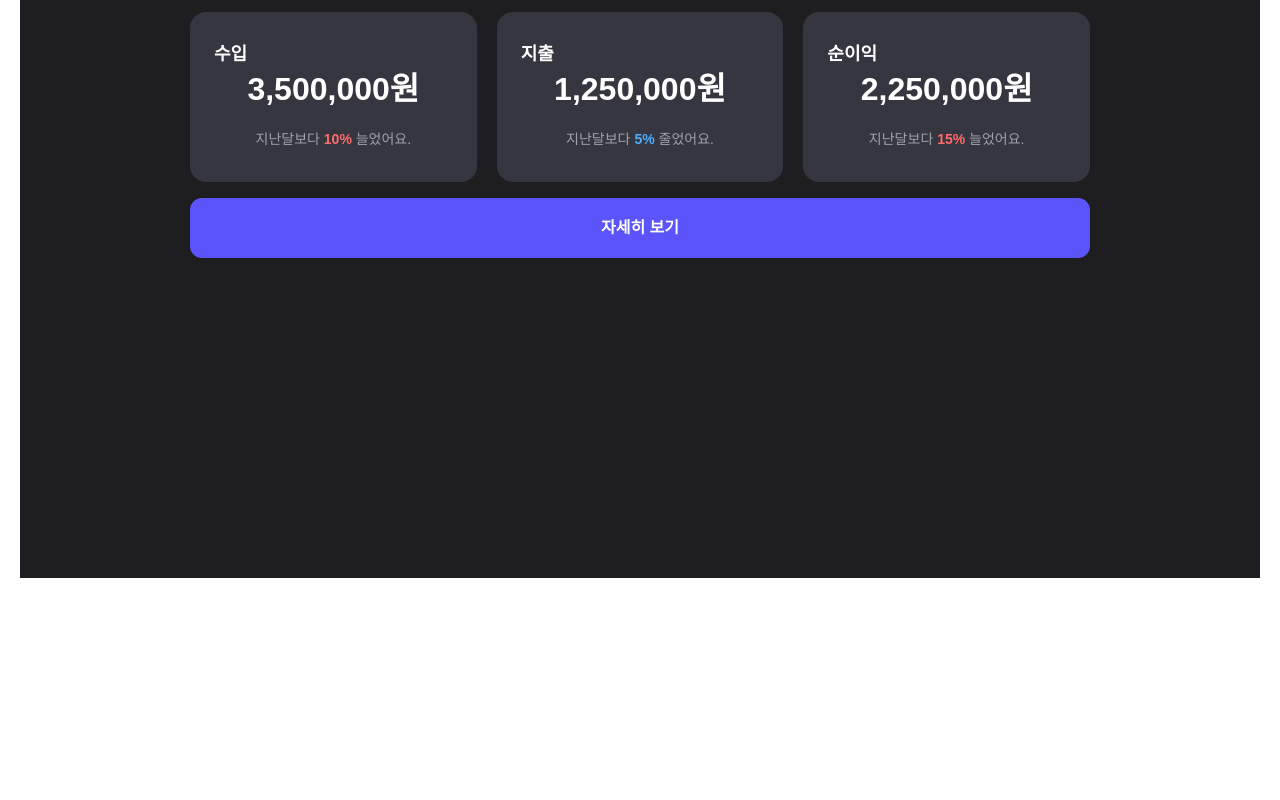
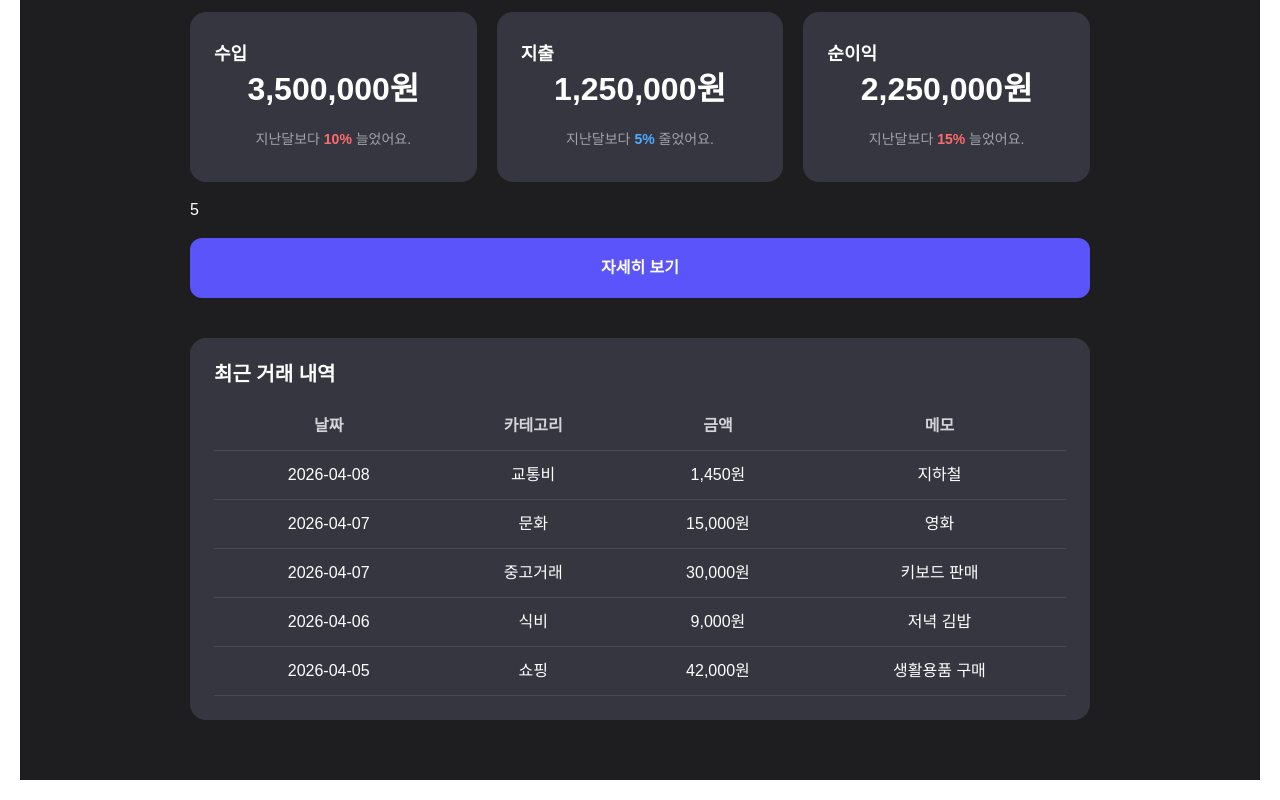
Before and after one commit to KB7-budget-manager-skeleton/budget-manager, a Vue app: page / in a window 1280 px wide. Shown: the part 302-1102 px from the top of the page. Before the commit the page ends 900 px from the top, so only its background shows below. Built offline with nearby package versions, Linux system fonts and the light colour scheme; data requests are answered from the project's data file.

Commit message:
feat: 명세[3-5] :대쉬보드에  최근 거래내역 5개 출력

```diff
--- a/src/pages/DashboardView.vue
+++ b/src/pages/DashboardView.vue
@@ -12,7 +12,11 @@
       </div>
 
       <div class="cards-container">
-        <div v-for="(card, index) in SummaryCards" :key="index" class="summary-card">
+        <div
+          v-for="(card, index) in SummaryCards"
+          :key="index"
+          class="summary-card"
+        >
           <h3 class="card-title">{{ card.title }}</h3>
           <div class="card-bottom">
             <p class="card-amount">{{ card.amount.toLocaleString() }}원</p>
@@ -24,26 +28,52 @@
               </span>
               {{ card.isIncrease ? '늘었어요.' : '줄었어요.' }}
             </span>
-
           </div>
         </div>
       </div>
-
+      <p style="color: white">{{ RecentTransactions.length }}</p>
       <div class="button-container">
         <button class="detail-btn" @click="GoToDetails">자세히 보기</button>
       </div>
 
+      <div class="recent-section">
+        <h3>최근 거래 내역</h3>
+
+        <table>
+          <thead>
+            <tr>
+              <th>날짜</th>
+              <th>카테고리</th>
+              <th>금액</th>
+              <th>메모</th>
+            </tr>
+          </thead>
+          <tbody>
+            <tr v-for="item in RecentTransactions" :key="item.id">
+              <td>{{ item.date }}</td>
+              <td>{{ item.category }}</td>
+              <td>{{ item.amount.toLocaleString() }}원</td>
+              <td>{{ item.memo }}</td>
+            </tr>
+          </tbody>
+        </table>
       </div>
+    </div>
   </div>
 </template>
 
 <script setup>
-import { ref } from 'vue';
+import { ref, computed, onMounted } from 'vue';
 import { useRouter } from 'vue-router';
 
-// 라우터
+import { useTransactionStore } from '@/stores/transaction';
+// Vue Router가 앱에 등록된 뒤에만 useRouter()를 사용합니다.
 const router = useRouter();
+const TransactionStore = useTransactionStore();
 
+onMounted(() => {
+  TransactionStore.FetchTransactions();
+});
 // 요구 명세의 3-2 데이터 계산이 완료되지 않아 dummy data 삽입
 // 색상 처리를 위해 compareText 대신 rate와 isIncrease로 데이터를 변경했습니다.
 const SummaryCards = ref([
@@ -69,8 +99,14 @@ const SummaryCards = ref([
 
 // 자세히 보기를 눌렀을 때의 이동을 담당하는 함수
 const GoToDetails = () => {
-  router.push('/transactions');
+  router.push({ name: 'transactions' });
 };
+
+const RecentTransactions = computed(() => {
+  return TransactionStore.State.Transactions.slice()
+    .sort((a, b) => new Date(b.date) - new Date(a.date)) // 🔥 날짜 기준 최신순
+    .slice(0, 5); // 상위 5개
+});
 </script>
 
 <style scoped>
@@ -200,4 +236,36 @@ hr.divider {
 .detail-btn:hover {
   background-color: #463ee6;
 }
+
+.recent-section {
+  margin-top: 40px;
+  background-color: #363640;
+  padding: 24px;
+  border-radius: 16px;
+}
+
+.recent-section h3 {
+  color: #ffffff;
+  font-size: 20px;
+  font-weight: 700;
+  margin-bottom: 16px;
+}
+
+.recent-section table {
+  width: 100%;
+  border-collapse: collapse;
+  color: #ffffff;
+}
+
+.recent-section th,
+.recent-section td {
+  padding: 12px;
+  text-align: center;
+  border-bottom: 1px solid #4b4b55;
+}
+
+.recent-section th {
+  color: #d4d4d8;
+  font-weight: 700;
+}
 </style>
```
